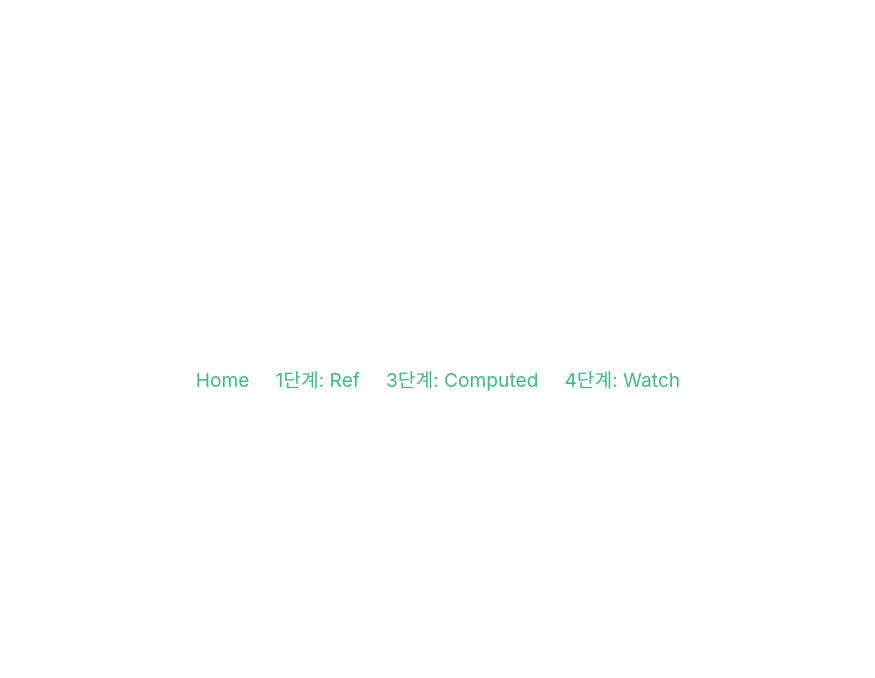
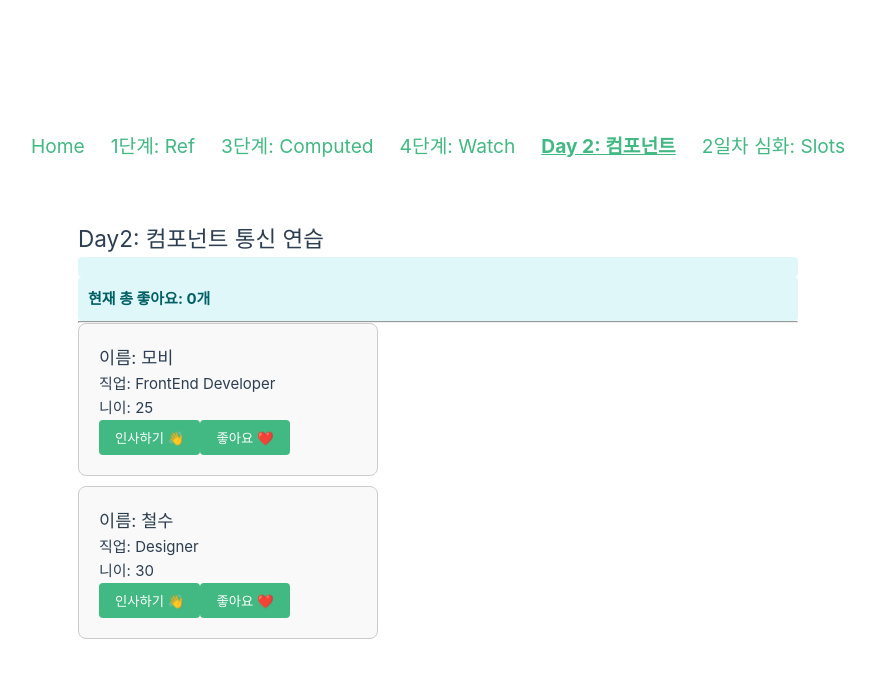
Before and after one commit to jinyang-kim/vue-study-week1-gemini, a Vue app: page /week1/components in a window 1280 px wide. Shown: the top 678 px of the page, without its empty margins (202-1077 px from the left). Built offline with nearby package versions, Linux system fonts and the light colour scheme.

Commit message:
feat: 2일차 학습 완료(컴포넌트 통신 Props/Emits 및 Slots)

```diff
--- a/src/App.vue
+++ b/src/App.vue
@@ -9,6 +9,8 @@ import { RouterLink, RouterView } from 'vue-router'
       <RouterLink to="/week1/ref">1단계: Ref</RouterLink>
       <RouterLink to="/week1/computed">3단계: Computed</RouterLink>
       <RouterLink to="/week1/watch">4단계: Watch</RouterLink>
+      <RouterLink to="/week1/components">Day 2: 컴포넌트</RouterLink>
+      <RouterLink to="/week1/slots">2일차 심화: Slots</RouterLink>
     </nav>
   </header>
 
--- /dev/null
+++ b/src/components/SlotCard.vue
@@ -0,0 +1,30 @@
+<template>
+  <div class="card">
+    <div class="card-header">
+      <slot name="header"></slot>
+    </div>
+    <div clas="card-body">
+      <slot name="body"></slot>
+    </div>
+    <div class="card-footer">
+      <slot name="footer"></slot>
+    </div>
+  </div>
+</template>
+
+<style scoped>
+.card {
+  padding: 8px;
+  background-color: #fff;
+  border-radius: 8px;
+  box-shadow: 0 2px 4px rgba(0, 0, 0, 0.1);
+  color: #333;
+}
+.card ~ .card {
+  margin-top: 16px;
+}
+.card-header {
+  border-bottom: 1px solid gray;
+  font-weight: bold;
+}
+</style>
--- /dev/null
+++ b/src/components/UserProfile.vue
@@ -0,0 +1,50 @@
+<script setup>
+// defineProps: 부모에게 받은 데이터의 "이름"과 "타입"을 정의합니다.
+// 자식은 이 데이터를 "읽기 전용"으로 사용할 수 있습니다. (직접 수정 금지)
+const props = defineProps({
+  userName: String,
+  userJob: String,
+  age: Number,
+})
+
+// defineEmits: 부모에게 보낼 '신호(이벤트)의 이름'을 등록
+const emit = defineEmits(['alert-click', 'like'])
+
+const sendAlert = () => {
+  // emit('이벤트명', 전달한 데이터): 부모에게 이벤트를 발생시킵니다.
+  emit('alert-click', props.userName)
+}
+const sendLike = () => {
+  emit('like')
+}
+</script>
+
+<template>
+  <div class="profile-card">
+    <h3>이름: {{ userName }}</h3>
+    <p>직업: {{ userJob }}</p>
+    <p>니이: {{ age }}</p>
+
+    <button @click="sendAlert">인사하기 👋</button>
+    <button @click="sendLike">좋아요 ❤️</button>
+  </div>
+</template>
+
+<style scoped>
+.profile-card {
+  border: 1px solid #ccc;
+  padding: 20px;
+  border-radius: 8px;
+  background-color: #f9f9f9;
+  max-width: 300px;
+  margin-bottom: 10px;
+}
+button {
+  background-color: #42b983;
+  color: white;
+  border: none;
+  padding: 8px 16px;
+  border-radius: 4px;
+  cursor: pointer;
+}
+</style>
--- a/src/router/index.js
+++ b/src/router/index.js
@@ -23,6 +23,16 @@ const router = createRouter({
       name: 'watch',
       component: () => import('../views/Week1/Day1_Watch.vue'),
     },
+    {
+      path: '/week1/components',
+      name: 'components',
+      component: () => import('../views/Week1/Day2_Components.vue'),
+    },
+    {
+      path: '/week1/slots',
+      name: 'slots',
+      component: () => import('../views/Week1/Day2_Slots.vue'),
+    },
   ],
 })
 
--- /dev/null
+++ b/src/views/Week1/Day2_Components.vue
@@ -0,0 +1,55 @@
+<script setup>
+import { ref } from 'vue'
+import UserProfile from '@/components/UserProfile.vue'
+
+const message = ref('')
+
+const handleAlert = (name) => {
+  message.value = `${name}님이 인사를 건넸습니다! 반가워요.`
+}
+
+const totalLikes = ref(0)
+
+const handleLike = () => {
+  totalLikes.value++
+}
+</script>
+
+<template>
+  <div class="container">
+    <h2>Day2: 컴포넌트 통신 연습</h2>
+    <p class="msg-box">{{ message }}</p>
+    <p class="msg-box">현재 총 좋아요: {{ totalLikes }}개</p>
+
+    <hr />
+
+    <UserProfile
+      user-name="모비"
+      user-job="FrontEnd Developer"
+      :age="25"
+      @alert-click="handleAlert"
+      @like="handleLike"
+    />
+
+    <UserProfile
+      user-name="철수"
+      user-job="Designer"
+      :age="30"
+      @alert-click="handleAlert"
+      @like="handleLike"
+    />
+  </div>
+</template>
+
+<style scoped>
+.container {
+  padding: 20px;
+}
+.msg-box {
+  background: #e0f7fa;
+  padding: 10px;
+  border-radius: 4px;
+  color: #006064;
+  font-weight: bold;
+}
+</style>
--- /dev/null
+++ b/src/views/Week1/Day2_Slots.vue
@@ -0,0 +1,25 @@
+<script setup>
+import SlotCard from '@/components/SlotCard.vue'
+</script>
+
+<template>
+  <SlotCard>
+    <template #header>
+      <h1>📢 공지사항</h1>
+    </template>
+    <template #body>
+      <p>다음 주 월요일은 휴무입니다.</p>
+    </template>
+  </SlotCard>
+  <SlotCard>
+    <template #header>
+      <h1>초특가 상품</h1>
+    </template>
+    <template #body>
+      <p>50% 할인</p>
+    </template>
+    <template #footer>
+      <button>구매하기</button>
+    </template>
+  </SlotCard>
+</template>
```
